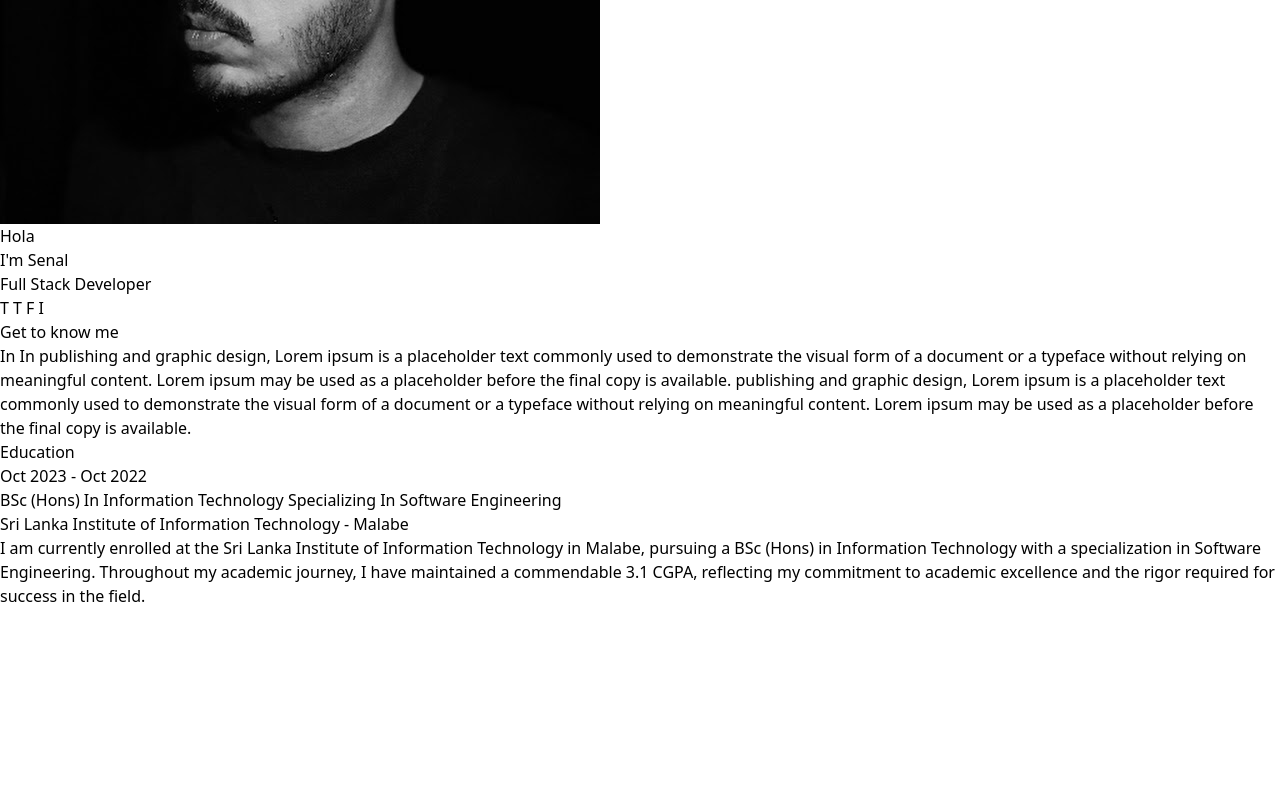
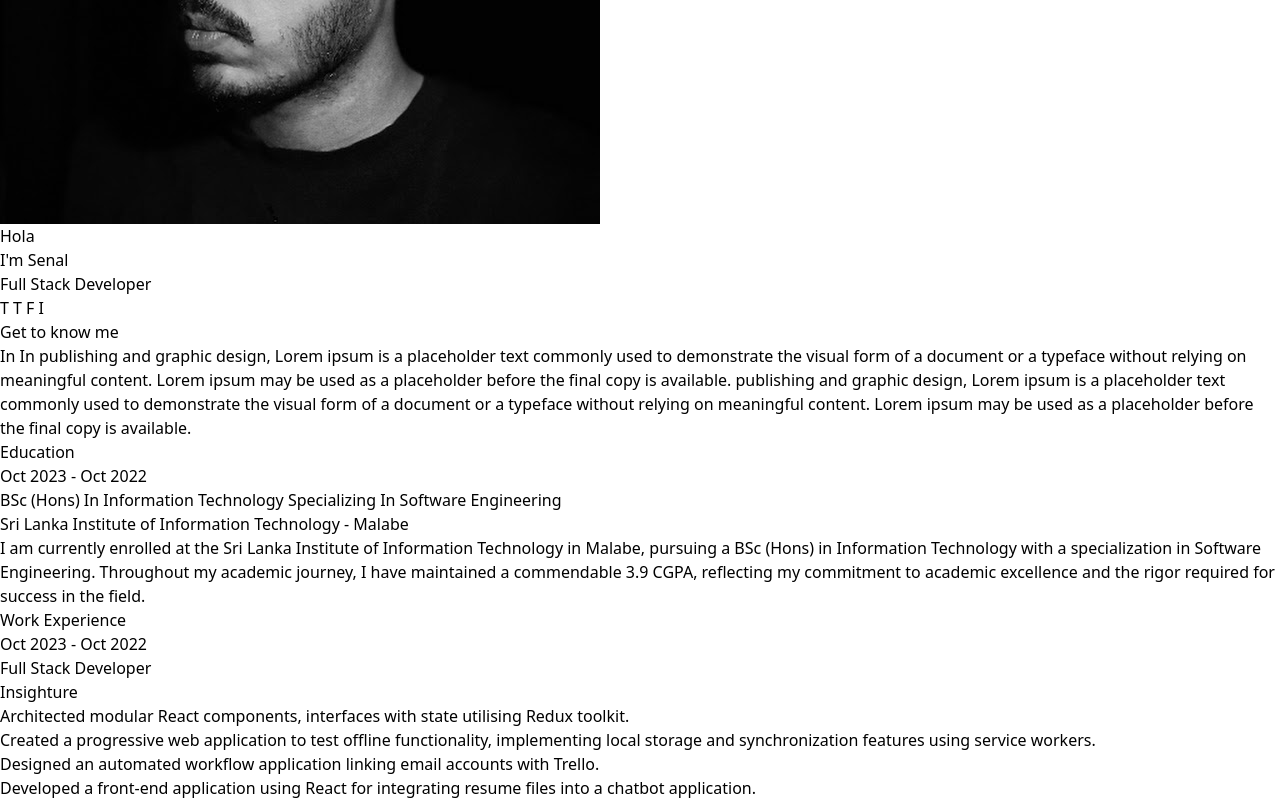
Before and after one commit to SenalWeerasekara/WellThisIsMyPortfolio, a React (Vite) app: page / in a window 1280 px wide. Shown: the part 424-1224 px from the top of the page. Before the commit the page ends 1032 px from the top, so only its background shows below. Built offline with nearby package versions, Linux system fonts and the light colour scheme.

Commit message:
new branch. changes to work xp area.

```diff
--- a/src/App.tsx
+++ b/src/App.tsx
@@ -4,6 +4,7 @@ import Header from './components/Header';
 import Banner from './components/Banner';
 import GetToKnow from './components/GetToKnow';
 import EducationCards from './components/Education';
+import WorkExperienceCards from './components/WorkExperience';
 
 function App() {
 
@@ -14,6 +15,7 @@ function App() {
       <Banner />
       <GetToKnow />
       <EducationCards />
+      <WorkExperienceCards />
     </div>
   );
 }
--- a/src/components/Education.tsx
+++ b/src/components/Education.tsx
@@ -23,7 +23,7 @@ function educationCard(
 const EducationCards: React.FC = () => {
   return (
     <div className="bg-gray-700 mx-auto text-xl container flex justify-center">
-      <div className="bg-black text-white p-10 gap-4 flex flex-col max-w-[1000px]">
+      <div className="bg-black text-white px-10 gap-4 flex flex-col max-w-[1000px]">
         <div>Education</div>
         {educationData.map(({ startDate, endDate, title, company, desc }) =>
           educationCard(startDate, endDate, title, company, desc)
--- a/src/components/GetToKnow.tsx
+++ b/src/components/GetToKnow.tsx
@@ -4,9 +4,9 @@ const GetToKnow: React.FC = () => {
  const content = 'In In publishing and graphic design, Lorem ipsum is a placeholder text commonly used to demonstrate the visual form of a document or a typeface without relying on meaningful content. Lorem ipsum may be used as a placeholder before the final copy is available. publishing and graphic design, Lorem ipsum is a placeholder text commonly used to demonstrate the visual form of a document or a typeface without relying on meaningful content. Lorem ipsum may be used as a placeholder before the final copy is available.'
 
   return (
-    <div className="bg-gray-500 text-white text-lg">
+    <div className="bg-gray-500 py-20 text-white text-lg">
       <div className="bg-gray-800 mx-auto container flex justify-center">
-        <div className="p-10 gap-4 flex flex-col max-w-[1000px]">
+        <div className="px-10  gap-4 flex flex-col max-w-[1000px]">
             <div>Get to know me</div>
             <div className="text-justify">{content}</div>
         </div>
--- /dev/null
+++ b/src/components/WorkExperience.tsx
@@ -0,0 +1,46 @@
+import React from "react";
+import { workXP } from "../content/workXp";
+
+function WorkExperienceCard(
+  start: string,
+  end: string,
+  title: string,
+  company: string,
+  desc?: string,
+  bullets? : string[]
+) {
+  return (
+    <div className="bg-stone-800 p-12 rounded-2xl m-2">
+      <div className="mb-4 ">
+        {start} - {end}
+      </div>
+      <div className="mb-4 text-red-600">{title}</div>
+      <div className="mb-8 font-bold">{company}</div>
+      <div className="text-justify">{desc}</div>
+      <div className="text-justify">
+
+      <ul className="list-disc list-outside pl-5">
+        {bullets?.map((item, index) => (
+            <li key={index}>{item}</li>
+        ))}
+      </ul>
+
+      </div>
+    </div>
+  );
+}
+
+const WorkExperienceCards: React.FC = () => {
+  return (
+    <div className="bg-gray-700 mx-auto text-xl container flex justify-center">
+      <div className="bg-black text-white p-10 gap-4 flex flex-col max-w-[1000px]">
+        <div>Work Experience</div>
+        {workXP.map(({ startDate, endDate, title, company, desc, bullets }) =>
+          WorkExperienceCard(startDate, endDate, title, company, desc, bullets)
+        )}
+      </div>
+    </div>
+  );
+};
+
+export default WorkExperienceCards;
--- a/src/content/education.tsx
+++ b/src/content/education.tsx
@@ -21,6 +21,6 @@ export const educationData = [
     endDate: "Oct 2022",
     title: "BSc (Hons) In Information Technology Specializing In Software Engineering",
     company: "Sri Lanka Institute of Information Technology - Malabe",
-    desc: "I am currently enrolled at the Sri Lanka Institute of Information Technology in Malabe, pursuing a BSc (Hons) in Information Technology with a specialization in Software Engineering. Throughout my academic journey, I have maintained a commendable 3.1 CGPA, reflecting my commitment to academic excellence and the rigor required for success in the field."
+    desc: "I am currently enrolled at the Sri Lanka Institute of Information Technology in Malabe, pursuing a BSc (Hons) in Information Technology with a specialization in Software Engineering. Throughout my academic journey, I have maintained a commendable 3.9 CGPA, reflecting my commitment to academic excellence and the rigor required for success in the field."
   },
 ];
--- /dev/null
+++ b/src/content/workXp.tsx
@@ -0,0 +1,28 @@
+// export const workXP = [
+//   {
+//     startDate: "Oct 2023",
+//     endDate: "Oct 2022",
+//     title: "Full Stack Developer",
+//     company: "Insighture",
+//     // desc: "I am currently enrolled at the Sri Lanka Institute of Information Technology in Malabe, pursuing a BSc (Hons) in Information Technology with a specialization in Software Engineering. Throughout my academic journey, I have maintained a commendable 3.1 CGPA, reflecting my commitment to academic excellence and the rigor required for success in the field.",
+//     bullets : ["test1" , "test2dd"]
+//   },
+//   {
+//     startDate: "Oct 2023",
+//     endDate: "Oct 2022",
+//     title: "BSs",
+//     company: "SLIIT",
+//     desc: "I am currently enrolled at the Sri Lanka Institute of Information Technology in Malabe, pursuing a BSc (Hons) in Information Technology with a specialization in Software Engineering. Throughout my academic journey, I have maintained a commendable 3.1 CGPA, reflecting my commitment to academic excellence and the rigor required for success in the field."
+//   },
+// ];
+
+export const workXP = [
+  {
+    startDate: "Oct 2023",
+    endDate: "Oct 2022",
+    title: "Full Stack Developer",
+    company: "Insighture",
+    desc: "",
+    bullets : ["Architected modular React components, interfaces with state utilising Redux toolkit. " , "Created a progressive web application to test offline functionality, implementing local storage and synchronization features using service workers. ", "Designed an automated workflow application linking email accounts with Trello. ", "Developed a front-end application using React for integrating resume files into a chatbot application."]
+  },
+  ];
```
